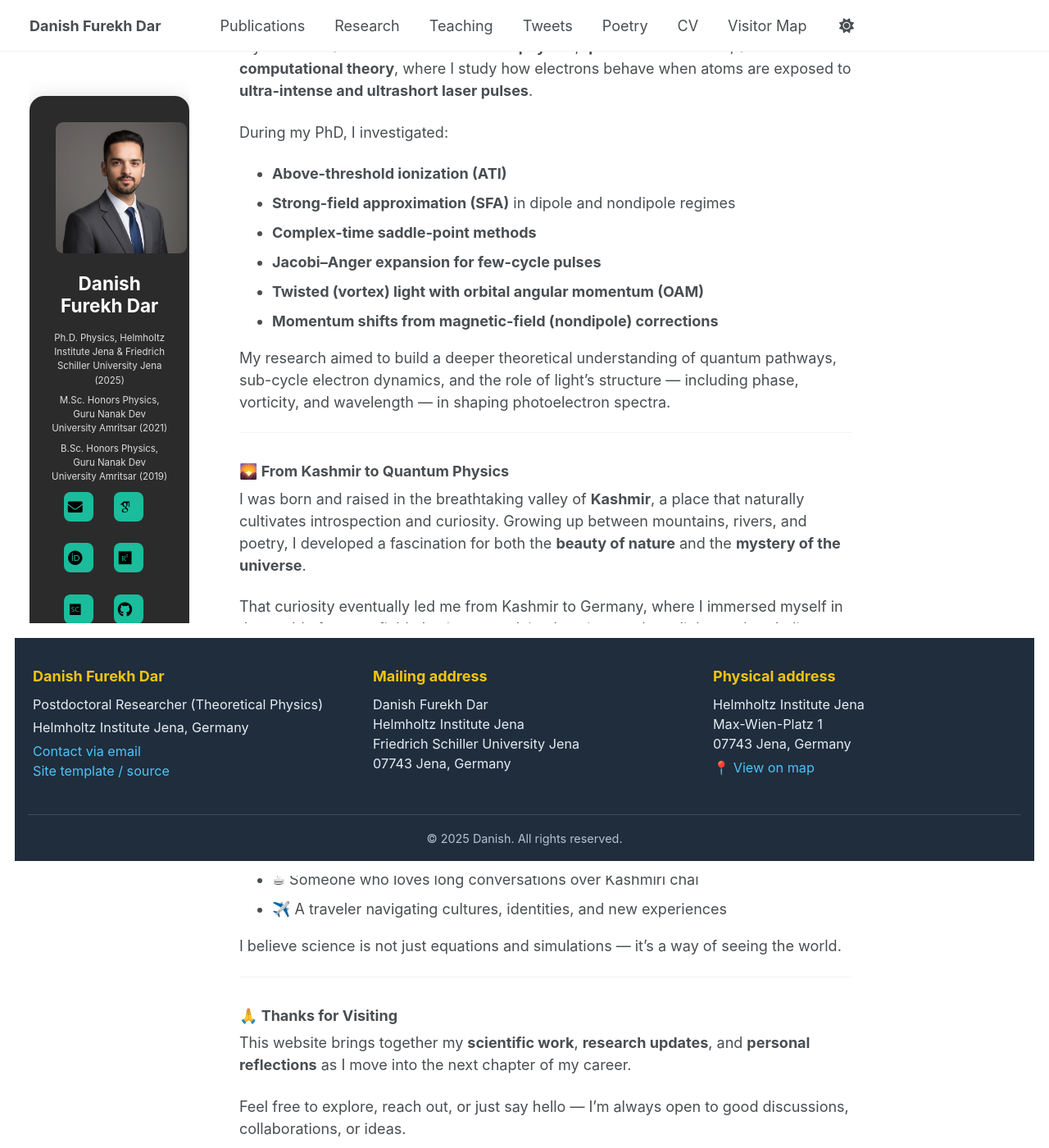
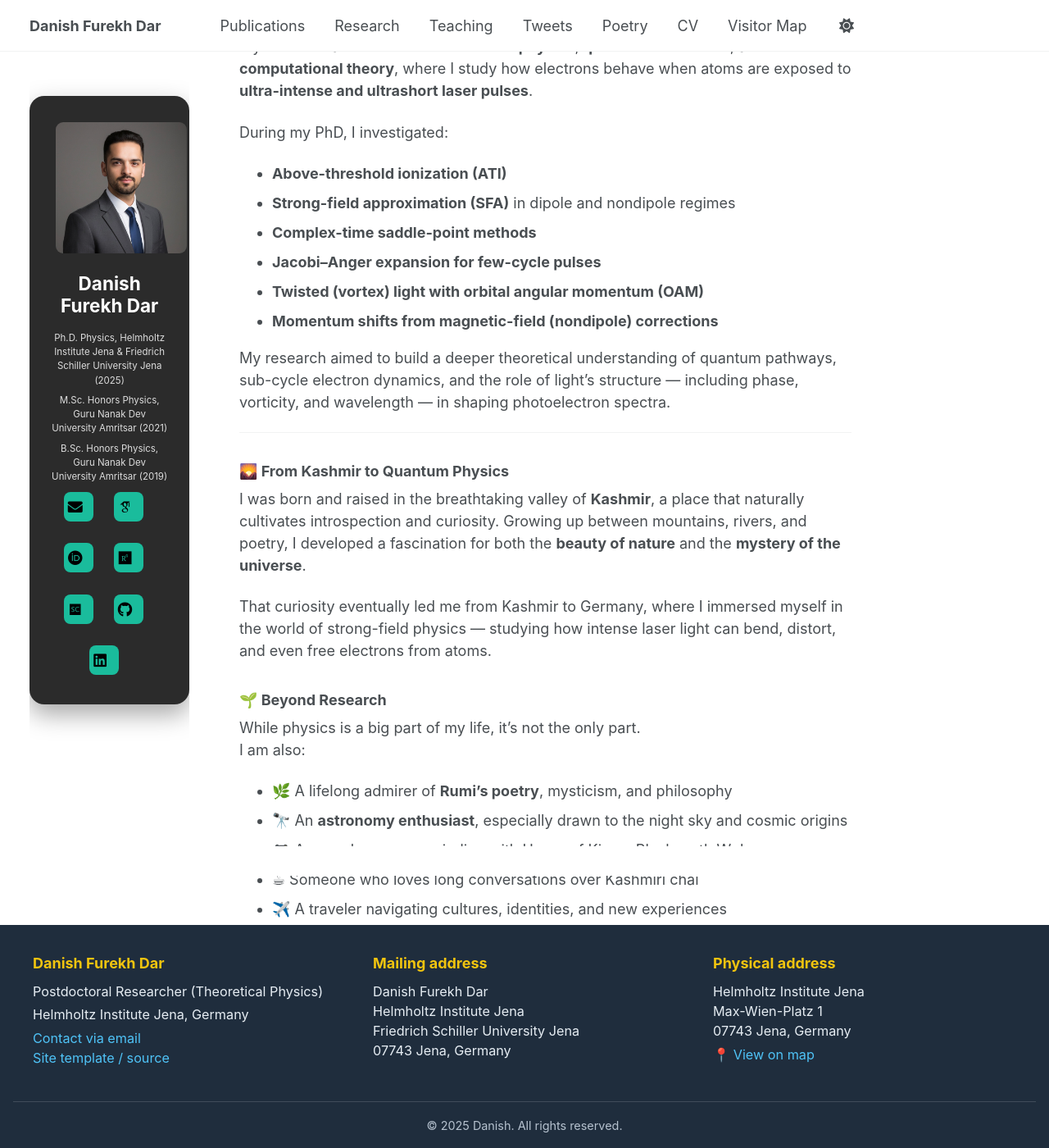
Before and after one commit to danishfurekhdar/danishfurekhdar.github.io, a Jekyll site: the page built from _pages/about.md, in a window 1280 px wide and 1400 px high, scrolled down 332 px. Shown: the whole window at 82% size. Built offline with Jekyll 4.4.1, drawn with Linux system fonts in a browser that asks for light colours; some web fonts are replaced.

Commit message:
Make academic footer fixed and adjust layout
Updated the academic footer to be fixed at the bottom of the page and adjusted main padding for footer space.

```diff
--- a/_sass/_custom.scss
+++ b/_sass/_custom.scss
@@ -349,11 +349,21 @@ body {
    =============================== */
 
 .academic-footer {
-  flex-shrink: 0;
+  position: fixed;
+  bottom: 0;
+  left: 0;
+  width: 100%;
+  z-index: 1000;
+
   background: #1f2d3d;
   color: #e6edf3;
-  padding: 2.5rem 2rem 1.5rem;
+  padding: 1.5rem 2rem;
   font-size: 0.9rem;
+}
+
+/* Reserve space for fixed footer */
+#main {
+  padding-bottom: 180px; /* adjust if footer height changes */
 }
 
 .academic-footer__container {
@@ -394,6 +404,12 @@ body {
   border-top: 1px solid rgba(255,255,255,0.15);
 }
 
+@media (max-width: 900px) {
+  #main {
+    padding-bottom: 260px;
+  }
+}
+
 /* Mobile */
 @media (max-width: 900px) {
   .academic-footer__container {
```
